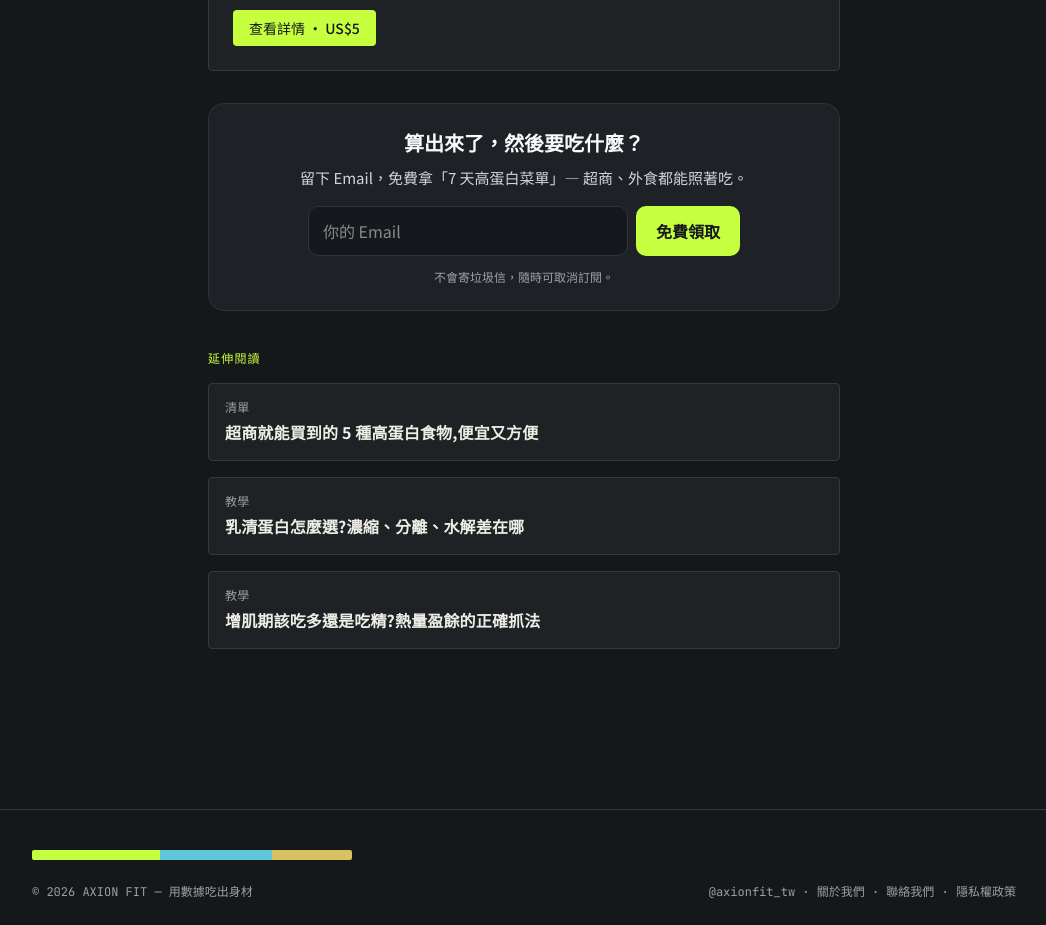
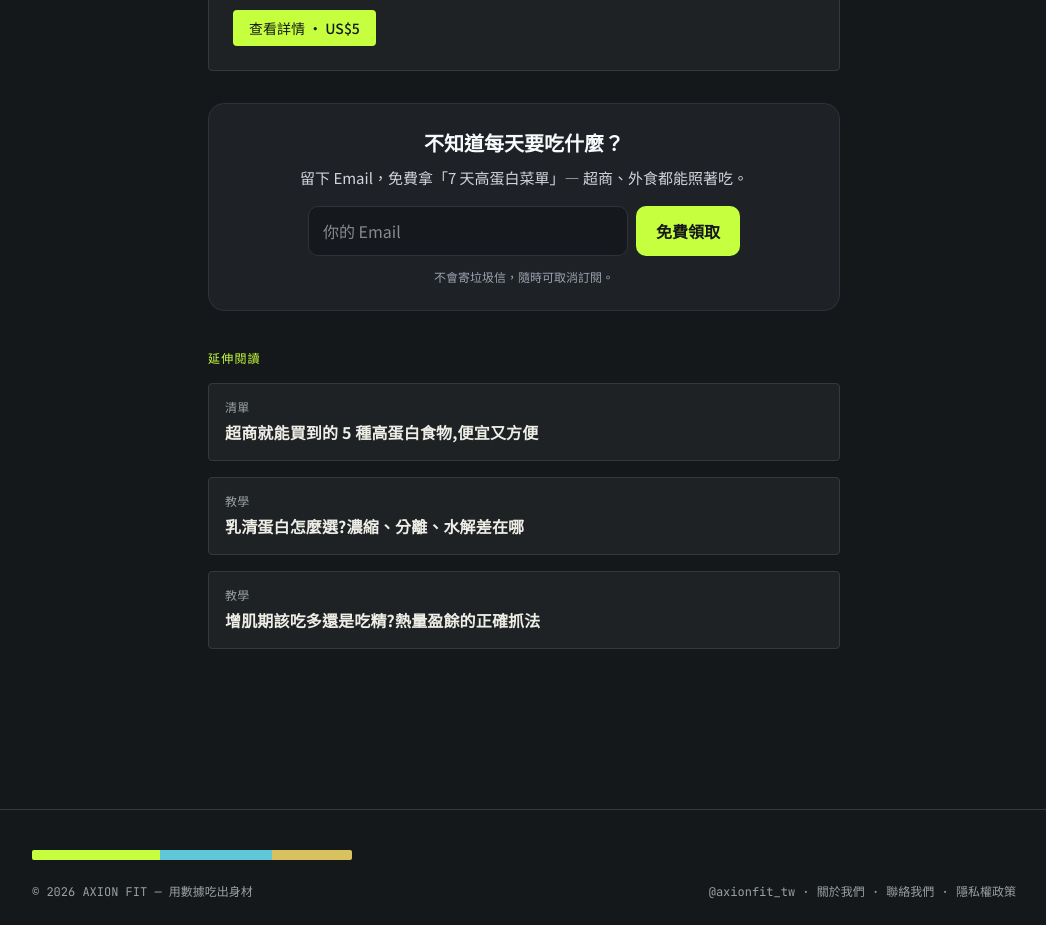
Before and after one commit to ou860824-stack/axion-fit, a Next.js app: page /blog/5-signs-youre-undereating-protein in a window 1280 px wide. Shown: the part 1400-2325 px from the top of the page, without its empty margins (116-1162 px from the left). Built offline with nearby package versions, Linux system fonts and the light colour scheme.

Commit message:
Update email capture heading

```diff
--- a/components/EmailCapture.tsx
+++ b/components/EmailCapture.tsx
@@ -60,7 +60,7 @@ export default function EmailCapture({
         </div>
       ) : (
         <form onSubmit={handleSubmit}>
-          <p style={styles.title}>算出來了，然後要吃什麼？</p>
+          <p style={styles.title}>不知道每天要吃什麼？</p>
           <p style={styles.text}>
             留下 Email，免費拿「7 天高蛋白菜單」— 超商、外食都能照著吃。
           </p>
```
